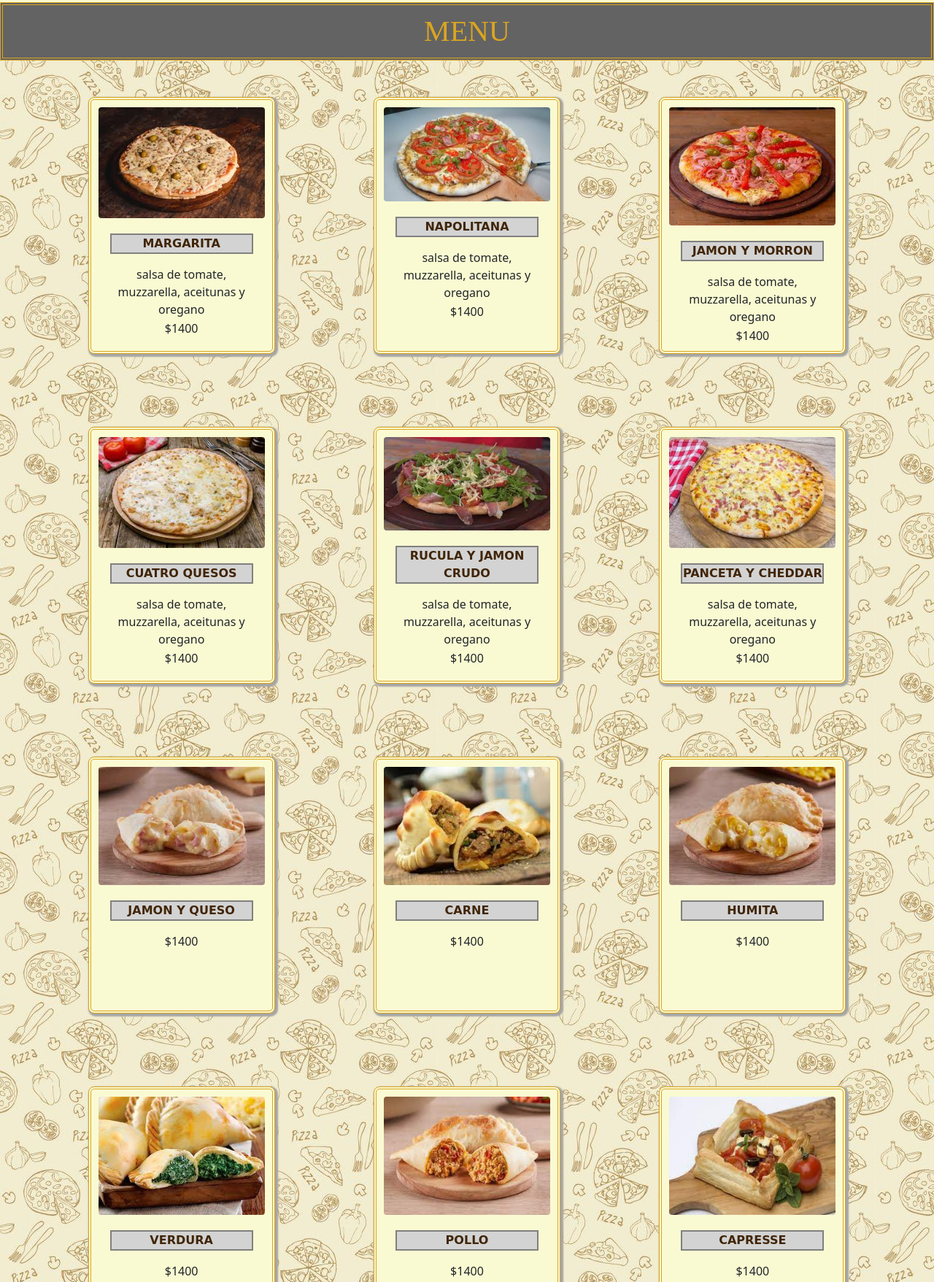
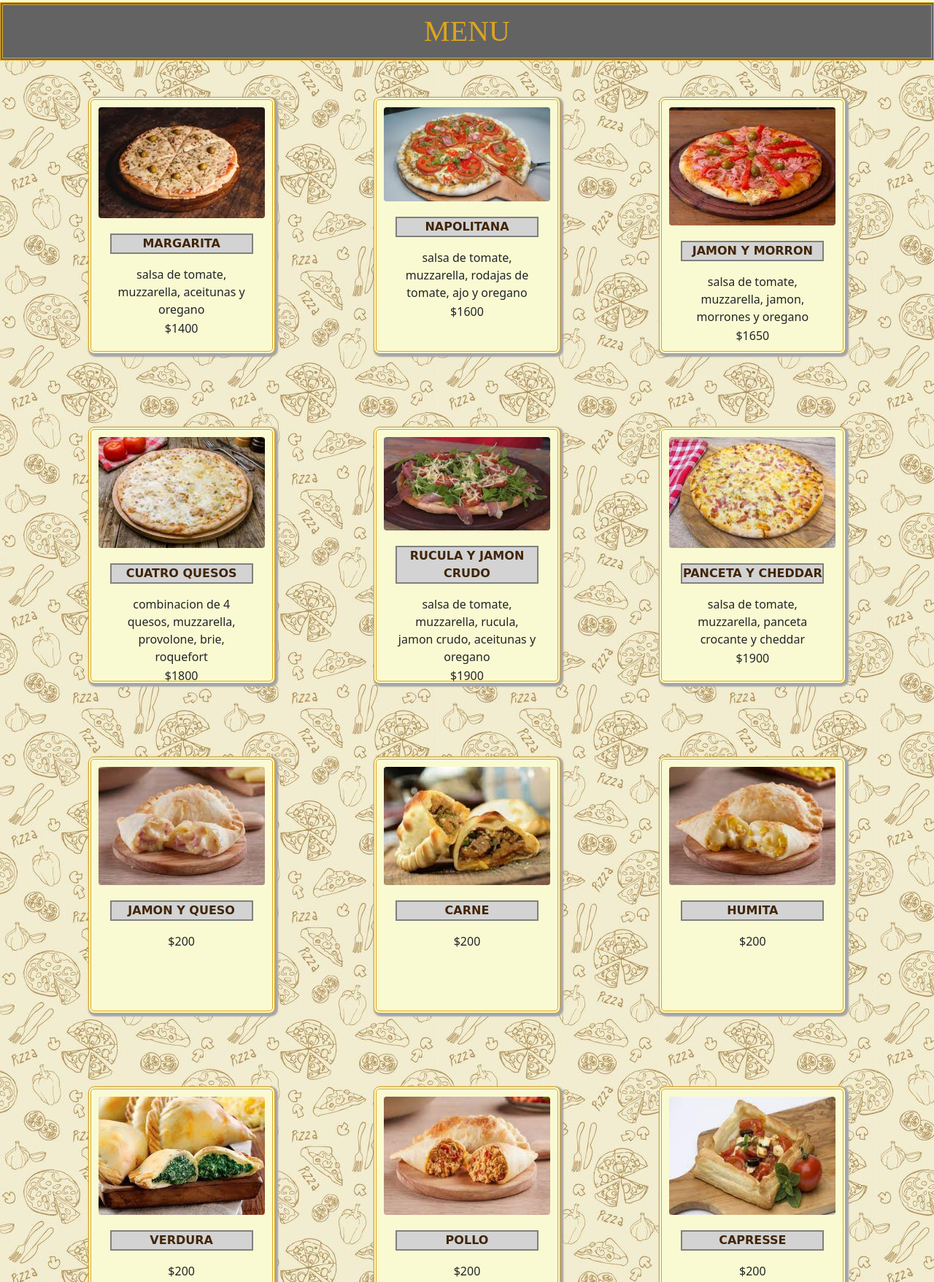
Before and after one commit to MatiBilbao/elmat, a website: page pages/menu.html in a window 1280 px wide. Shown: the part 92-1849 px from the top of the page at 73% size. Drawn offline with nearby package versions, Linux system fonts and the light colour scheme.

Commit message:
PROYECTO FINAL

```diff
--- a/pages/menu.html
+++ b/pages/menu.html
@@ -74,90 +74,90 @@
         <div class="div2"> <div class="card" style="width:16em; height:22em ;">
             <img src="../imagenes/NAPO.jfif" class="card-img-top" alt="pizza napolitana">
             <div class="card-body">
-              <p class="card-text">NAPOLITANA</p><p class="ingredientes">salsa de tomate, muzzarella, aceitunas y oregano</p>
-              <p class="precio">$1400</p>
+              <p class="card-text">NAPOLITANA</p><p class="ingredientes">salsa de tomate, muzzarella, rodajas de tomate, ajo y oregano</p>
+              <p class="precio">$1600</p>
             </div>
           </div></div>
         <div class="div3"> <div class="card" style="width: 16em; height: 22em;">
             <img src="../imagenes/JAMON Y MORRON.jfif" class="card-img-top" alt="...">
             <div class="card-body">
-              <p class="card-text">JAMON Y MORRON</p><p class="ingredientes">salsa de tomate, muzzarella, aceitunas y oregano</p>
-              <p class="precio">$1400</p>
+              <p class="card-text">JAMON Y MORRON</p><p class="ingredientes">salsa de tomate, muzzarella, jamon, morrones y oregano</p>
+              <p class="precio">$1650</p>
             </div>
           </div></div>
         <div class="div4"> <div class="card" style="width: 16em; height: 22em;">
             <img src="../imagenes/4Q.jfif" class="card-img-top" alt="...">
             <div class="card-body">
-              <p class="card-text">CUATRO QUESOS</p><p class="ingredientes">salsa de tomate, muzzarella, aceitunas y oregano</p>
-              <p class="precio">$1400</p>
+              <p class="card-text">CUATRO QUESOS</p><p class="ingredientes"> combinacion de 4 quesos, muzzarella, provolone, brie, roquefort</p>
+              <p class="precio">$1800</p>
             </div>
           </div></div>
         <div class="div5"> <div class="card" style="width: 16em; height: 22em ;">
             <img src="../imagenes/RUCULA Y CRUDO.jfif" class="card-img-top" alt="...">
             <div class="card-body">
-              <p class="card-text">RUCULA Y JAMON CRUDO</p><p class="ingredientes">salsa de tomate, muzzarella, aceitunas y oregano</p>
-              <p class="precio">$1400</p>
+              <p class="card-text">RUCULA Y JAMON CRUDO</p><p class="ingredientes">salsa de tomate, muzzarella, rucula, jamon crudo, aceitunas y oregano</p>
+              <p class="precio">$1900</p>
             </div>
           </div></div>
         <div class="div6"> <div class="card" style="width: 16em; height: 22em ;">
             <img src="../imagenes/CHEDDAR Y PANCETA.jfif" class="card-img-top" alt="...">
             <div class="card-body">
-              <p class="card-text">PANCETA Y CHEDDAR</p><p class="ingredientes">salsa de tomate, muzzarella, aceitunas y oregano</p>
-              <p class="precio">$1400</p>
+              <p class="card-text">PANCETA Y CHEDDAR</p><p class="ingredientes">salsa de tomate, muzzarella, panceta crocante y cheddar</p>
+              <p class="precio">$1900</p>
             </div>
           </div></div><div class="div7"> <div class="card" style="width: 16em; height: 22em ;">
             <img src="../imagenes/jyq empanada.jfif" class="card-img-top" alt="...">
             <div class="card-body">
               <p class="card-text">JAMON Y QUESO</p>
-              <p class="precio">$1400</p>
+              <p class="precio">$200</p>
             </div>
           </div></div>
         <div class="div8"><div class="card" style="width: 16em; height: 22em;">
             <img src="../imagenes/carne.jfif" class="card-img-top" alt="...">
             <div class="card-body">
-              <p class="card-text">CARNE</p><p class="precio">$1400</p>
+              <p class="card-text">CARNE</p><p class="precio">$200</p>
             </div>
           </div> </div>
         <div class="div9"><div class="card" style="width: 16em; height: 22em ;">
             <img src="../imagenes/humita.jfif" class="card-img-top" alt="...">
             <div class="card-body">
-              <p class="card-text">HUMITA</p><p class="precio">$1400</p>
+              <p class="card-text">HUMITA</p><p class="precio">$200</p>
             </div>
           </div> </div>
         <div class="div10"><div class="card" style="width: 16em; height: 22em ;">
             <img src="../imagenes/verdura.jfif" class="card-img-top" alt="...">
             <div class="card-body">
-              <p class="card-text">VERDURA</p><p class="precio">$1400</p>
+              <p class="card-text">VERDURA</p><p class="precio">$200</p>
             </div>
           </div> </div>
         <div class="div11"><div class="card" style="width: 16em; height: 22em ;">
             <img src="../imagenes/pollo.jfif" class="card-img-top" alt="...">
             <div class="card-body">
-              <p class="card-text">POLLO</p><p class="precio">$1400</p>
+              <p class="card-text">POLLO</p><p class="precio">$200</p>
             </div>
           </div> </div>
         <div class="div12"> <div class="card" style="width: 16em; height: 22em; ">
             <img src="../imagenes/capresse.jfif" class="card-img-top" alt="...">
             <div class="card-body">
-              <p class="card-text">CAPRESSE</p><p class="precio">$1400</p>
+              <p class="card-text">CAPRESSE</p><p class="precio">$200</p>
             </div>
           </div></div>
         <div class="div13"> <div class="card" style="width: 16em; height: 22em ;">
             <img src="../imagenes/GASEOSAS.jfif" class="card-img-top" alt="...">
             <div class="card-body">
-              <p class="card-text">GASEOSAS 1L</p><p class="precio">$1400</p>
+              <p class="card-text">GASEOSAS 1L</p><p class="ingredientes"> Marca Cola</p><p class="precio">$700</p>
             </div>
           </div></div>
         <div class="div14"><div class="card" style="width: 16em; height: 22em ;">
             <img src="../imagenes/AQUARIUS.jfif" class="card-img-top" alt="...">
             <div class="card-body">
-              <p class="card-text">AGUA ABORIZADA 1L</p><p class="precio">$1400</p>
+              <p class="card-text">AGUA ABORIZADA 1L</p><p class="ingredientes">Aquarius manzana, pera, pomelo, naranja.</p><p class="precio">$500</p>
             </div>
           </div> </div>
         <div class="div15"><div class="card" style="width: 16em; height: 22em;">
             <img src="../imagenes/CERVEZAS.jfif" class="card-img-top" alt="...">
             <div class="card-body">
-              <p class="card-text">CERVEZA</p><p class="precio">$1400</p>
+              <p class="card-text">CERVEZA</p><p class="precio">$800</p>
             </div>
           </div> </div>
         </div>
--- a/scss/componentes/_index.scss
+++ b/scss/componentes/_index.scss
@@ -94,6 +94,11 @@
     .redes h6 {
         color: rgb(179, 179, 179);
         font-size: 200%;
+    }
+
+    .redes p {
+        color: rgb(230, 230, 230);
+        font-size: 120%;
     }
 }
 
@@ -195,7 +200,7 @@
     font-size: 130%;
 }
 
-.rede p {
+.redes p {
     color: rgb(230, 230, 230);
     font-size: 80%;
 
```
Also changed, not shown: css/style.css, 1 other file.
